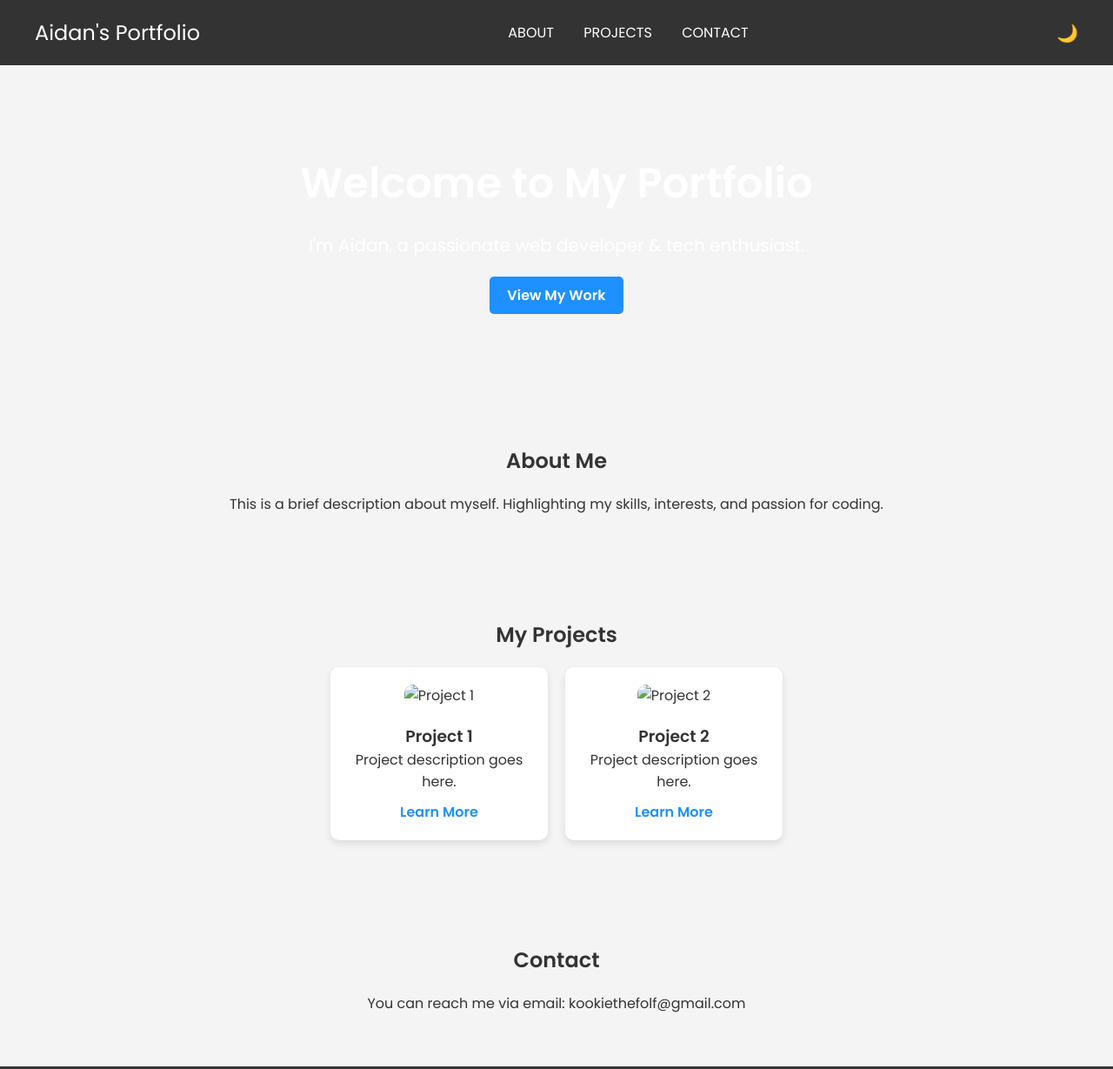
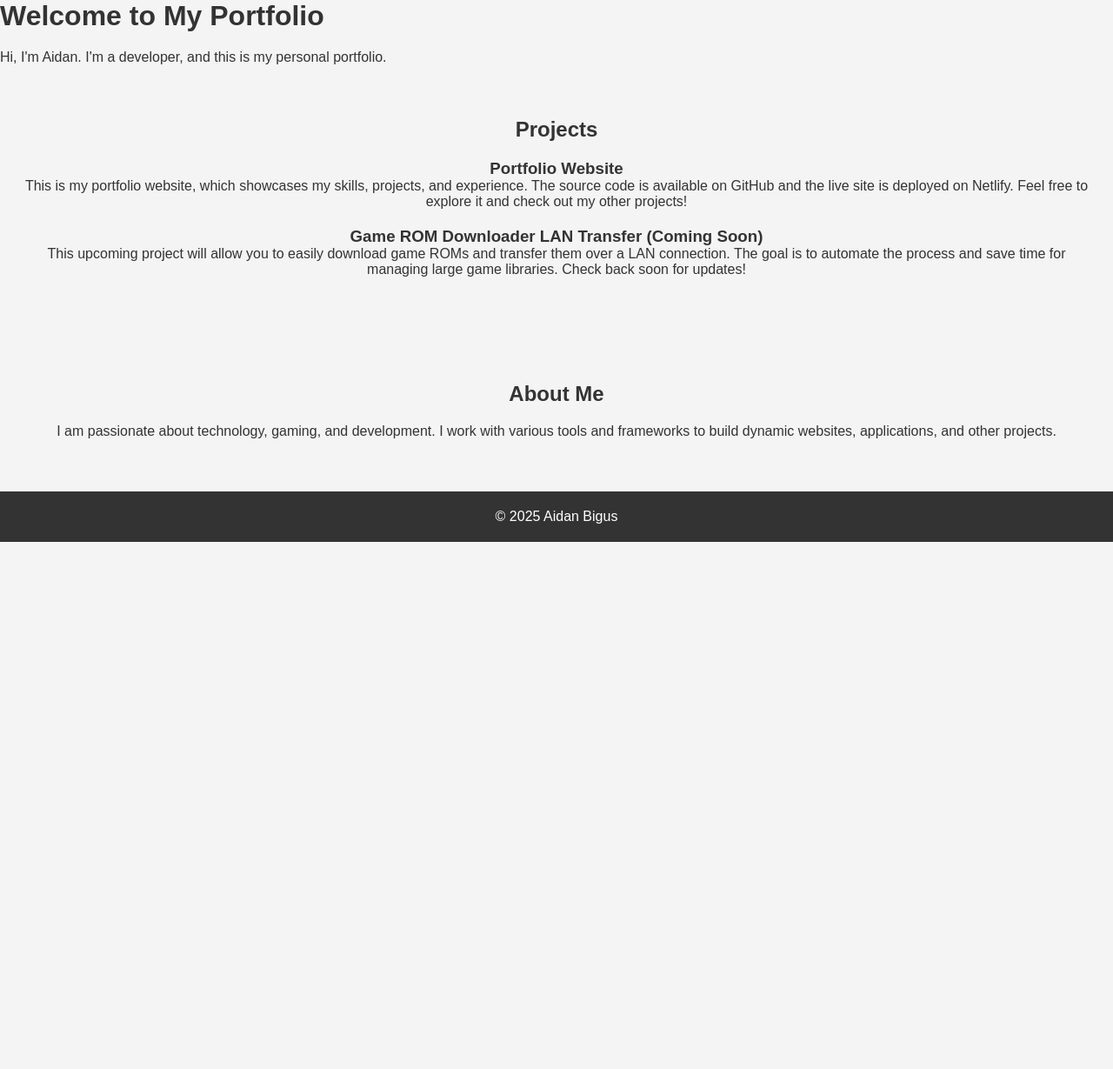
Before and after one commit to kookiifolf/portfolio-website, a plain HTML site: page index.html in a window 1280 px wide. Shown: the top 1229 px of the page at 87% size. After the commit the page ends 800 px from the top, so only its background shows below. Drawn offline with Linux system fonts and the light colour scheme.

Commit message:
Updated projects and new features

```diff
--- a/index.html
+++ b/index.html
@@ -1,68 +1,44 @@
 <!DOCTYPE html>
 <html lang="en">
-
 <head>
     <meta charset="UTF-8">
     <meta name="viewport" content="width=device-width, initial-scale=1.0">
-    <title>Portfolio Website</title>
-    <link href="https://fonts.googleapis.com/css2?family=Poppins:wght@300;400;600&display=swap" rel="stylesheet">
+    <meta name="description" content="Aidan Bigus' Portfolio">
+    <meta name="author" content="Aidan Bigus">
+    <title>Aidan Bigus - Portfolio</title>
     <link rel="stylesheet" href="style.css">
 </head>
-
 <body>
     <header>
-        <div class="navbar">
-            <div class="logo">Aidan's Portfolio</div>
-            <div class="nav-links">
-                <a href="#about">About</a>
-                <a href="#projects">Projects</a>
-                <a href="#contact">Contact</a>
-            </div>
-            <button id="theme-toggle">🌙</button>
+        <div class="container">
+            <h1>Welcome to My Portfolio</h1>
+            <p>Hi, I'm Aidan. I'm a developer, and this is my personal portfolio.</p>
         </div>
     </header>
-
-    <section id="hero" class="hero">
-        <div class="hero-content">
-            <h1>Welcome to My Portfolio</h1>
-            <p>I'm Aidan, a passionate web developer & tech enthusiast.</p>
-            <a href="#projects" class="cta-button">View My Work</a>
-        </div>
-    </section>
-
-    <section id="about" class="section">
-        <h2>About Me</h2>
-        <p>This is a brief description about myself. Highlighting my skills, interests, and passion for coding.</p>
-    </section>
-
-    <section id="projects" class="section">
-        <h2>My Projects</h2>
-        <div class="project-cards">
-            <div class="card">
-                <img src="project1.jpg" alt="Project 1">
-                <h3>Project 1</h3>
-                <p>Project description goes here.</p>
-                <a href="#">Learn More</a>
+    <section id="projects">
+        <div class="container">
+            <h2>Projects</h2>
+            <div class="project">
+                <h3><a href="https://github.com/kookiifolf/portfolio-website" target="_blank">Portfolio Website</a></h3>
+                <p>This is my portfolio website, which showcases my skills, projects, and experience. The source code is available on GitHub and the live site is deployed on Netlify. Feel free to explore it and check out my other projects!</p>
             </div>
-            <div class="card">
-                <img src="project2.jpg" alt="Project 2">
-                <h3>Project 2</h3>
-                <p>Project description goes here.</p>
-                <a href="#">Learn More</a>
+            <div class="project">
+                <h3>Game ROM Downloader LAN Transfer (Coming Soon)</h3>
+                <p>This upcoming project will allow you to easily download game ROMs and transfer them over a LAN connection. The goal is to automate the process and save time for managing large game libraries. Check back soon for updates!</p>
             </div>
         </div>
     </section>
-
-    <section id="contact" class="section">
-        <h2>Contact</h2>
-        <p>You can reach me via email: <a href="mailto:kookiethefolf@gmail.com">kookiethefolf@gmail.com</a></p>
+    <section id="about">
+        <div class="container">
+            <h2>About Me</h2>
+            <p>I am passionate about technology, gaming, and development. I work with various tools and frameworks to build dynamic websites, applications, and other projects.</p>
+        </div>
     </section>
-
     <footer>
-        <p>&copy; 2025 Aidan's Portfolio</p>
+        <div class="container">
+            <p>&copy; 2025 Aidan Bigus</p>
+        </div>
     </footer>
-
     <script src="script.js"></script>
 </body>
-
 </html>
```
